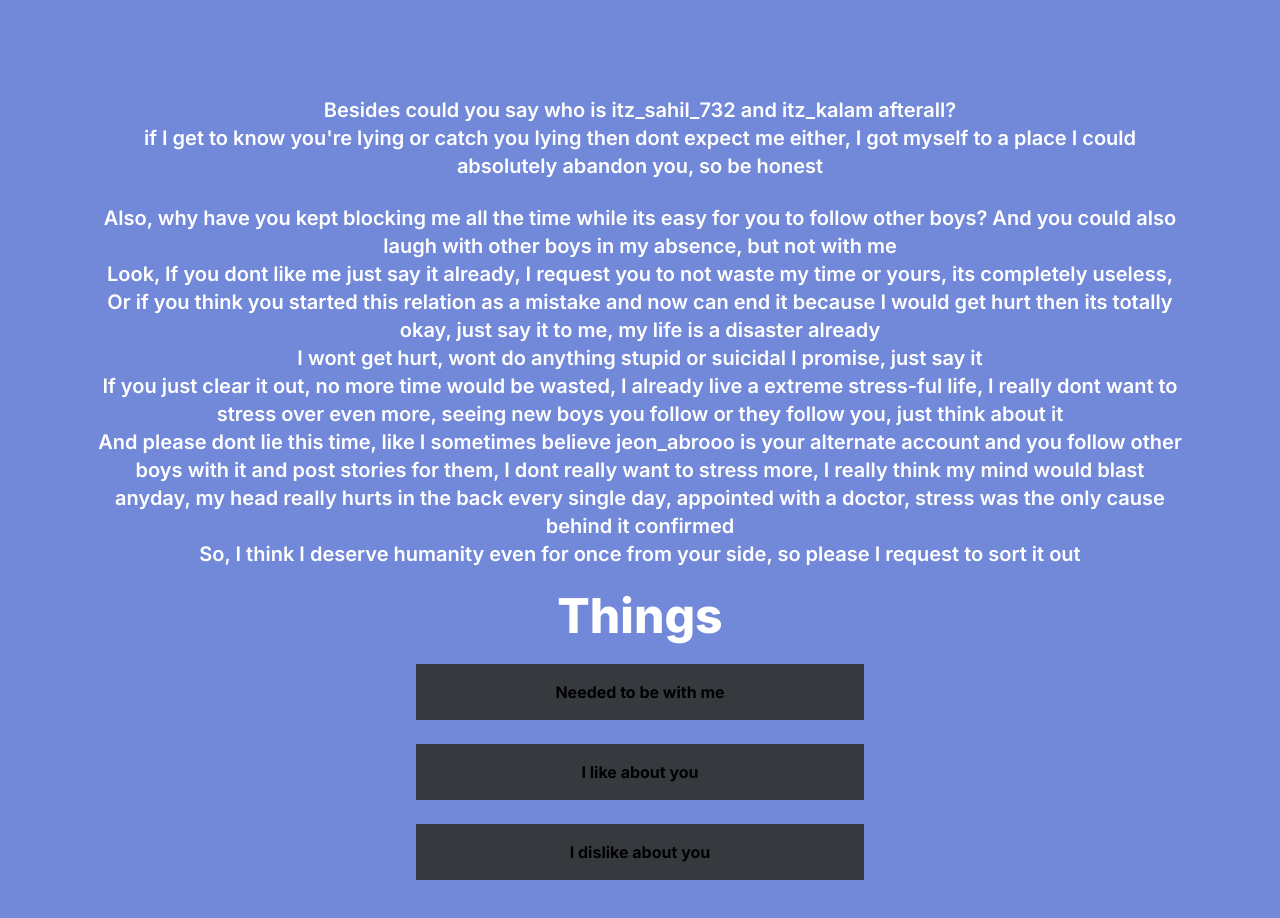
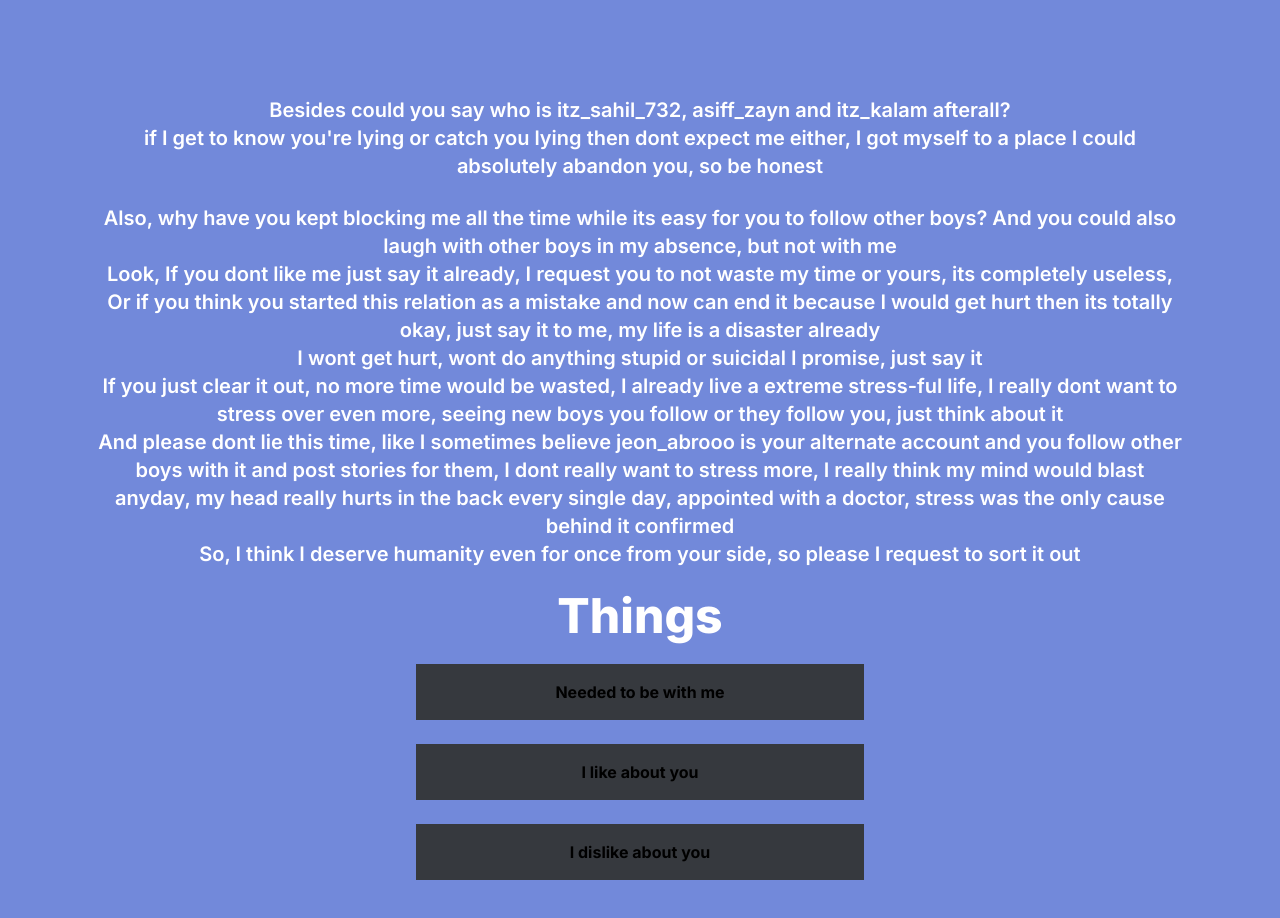
Before and after one commit to pixelDriftadv/tr, a Next.js app: page /things in a window 1280 px wide. Shown: the top 918 px of the page. Built offline with nearby package versions, Linux system fonts and the light colour scheme.

Commit message:
Update page.tsx

```diff
--- a/src/app/things/page.tsx
+++ b/src/app/things/page.tsx
@@ -4,7 +4,7 @@ import React from 'react';
 const Page = () => {
   return (
     <main className="flex min-h-screen bg-[#7289da] flex-col items-center text-center space-y-6 p-24">
-      <h1 className="text-white font-semibold text-xl">Besides could you say who is itz_sahil_732 and itz_kalam afterall? <br/>
+      <h1 className="text-white font-semibold text-xl">Besides could you say who is itz_sahil_732, asiff_zayn and itz_kalam afterall? <br/>
       if I get to know {"you're"} lying or catch you lying then dont expect me either, I got myself to a place I could absolutely abandon you, so be honest</h1>
       <h1 className="text-white font-semibold text-xl">Also, why have you kept blocking me all the time while its easy for you to follow other boys? And you could also laugh with other boys in my absence, but not with me<br/>
        Look, If you dont like me just say it already, I request you to not waste my time or yours, its completely useless, <br/>
```
